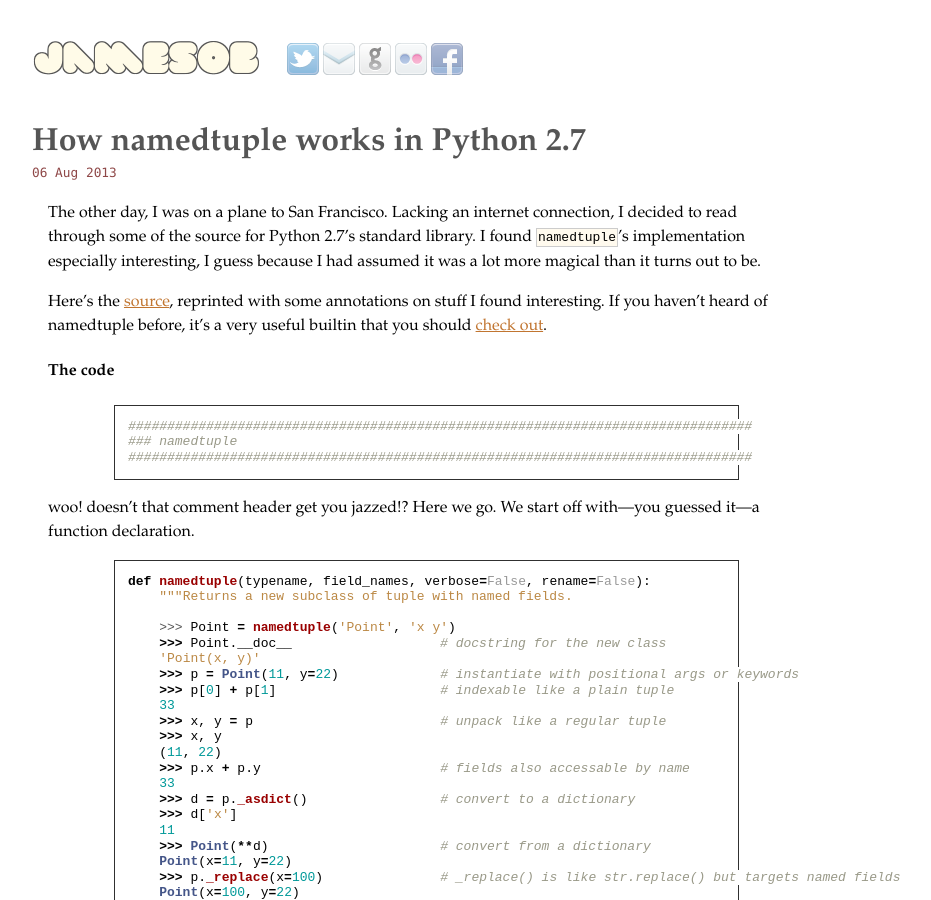
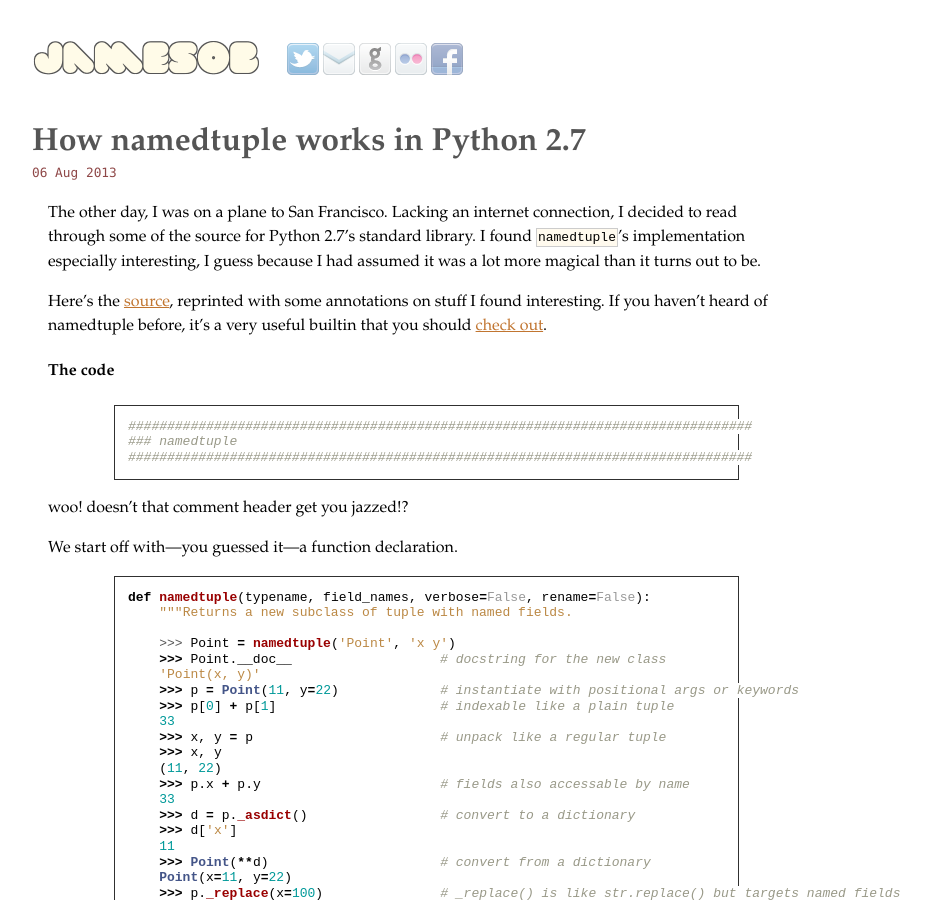
Before and after one commit to jamesob/jamesob.github.io, a Jekyll site: the page built from _posts/2013-8-6-namedtuple.md, in a window 1280 px wide and 900 px high. Shown: the whole window, without its empty margins (238-1169 px from the left). Built offline with Jekyll 4.4.1, drawn with Linux system fonts in a browser that asks for light colours; comment, search, counter and statistics services are not loaded.

Commit message:
spacing edit

```diff
--- a/_posts/2013-8-6-namedtuple.md
+++ b/_posts/2013-8-6-namedtuple.md
@@ -27,7 +27,8 @@ out](http://pymotw.com/2/collections/namedtuple.html).
 {% endhighlight %}
 
 woo! doesn't that comment header get you jazzed!?
-Here we go. We start off with---you guessed it---a function declaration.
+
+We start off with---you guessed it---a function declaration.
 
 {% highlight python %}
 def namedtuple(typename, field_names, verbose=False, rename=False):
```
